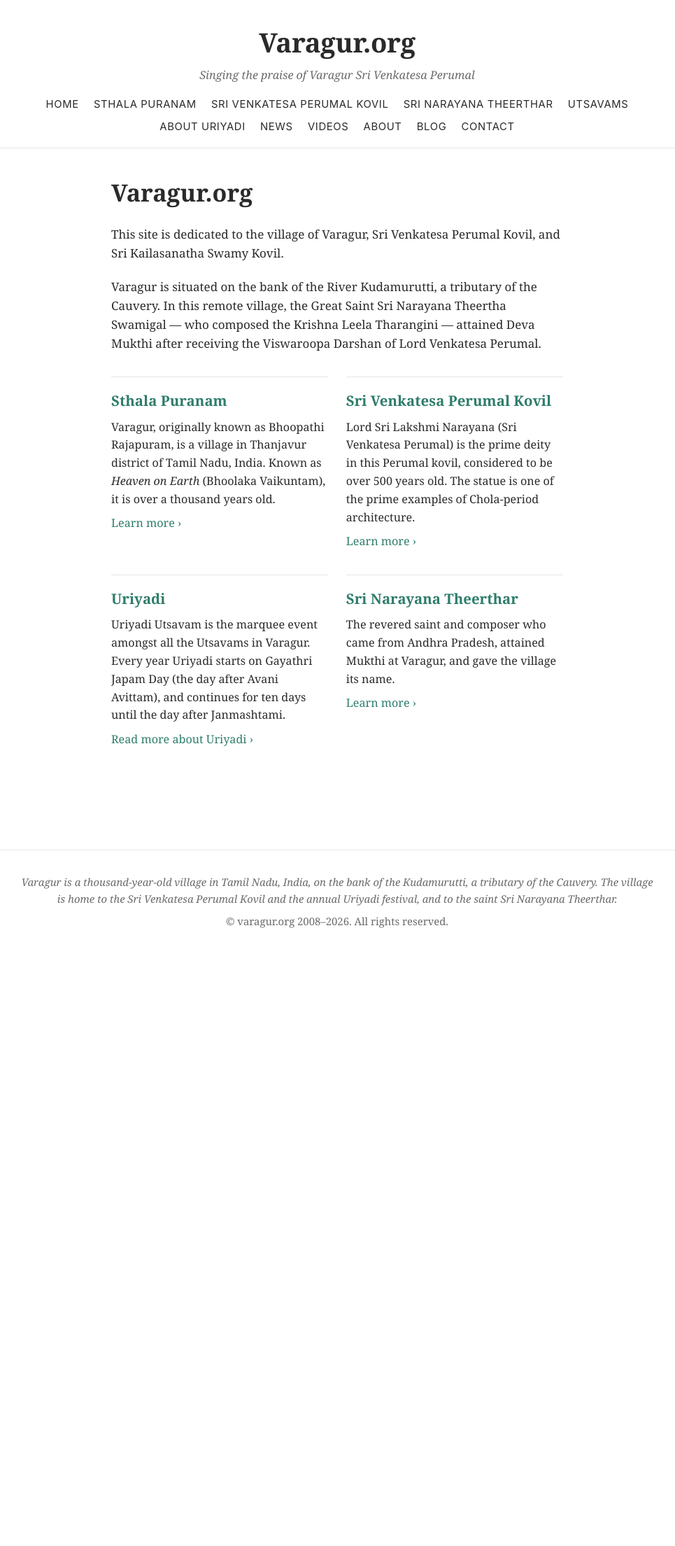
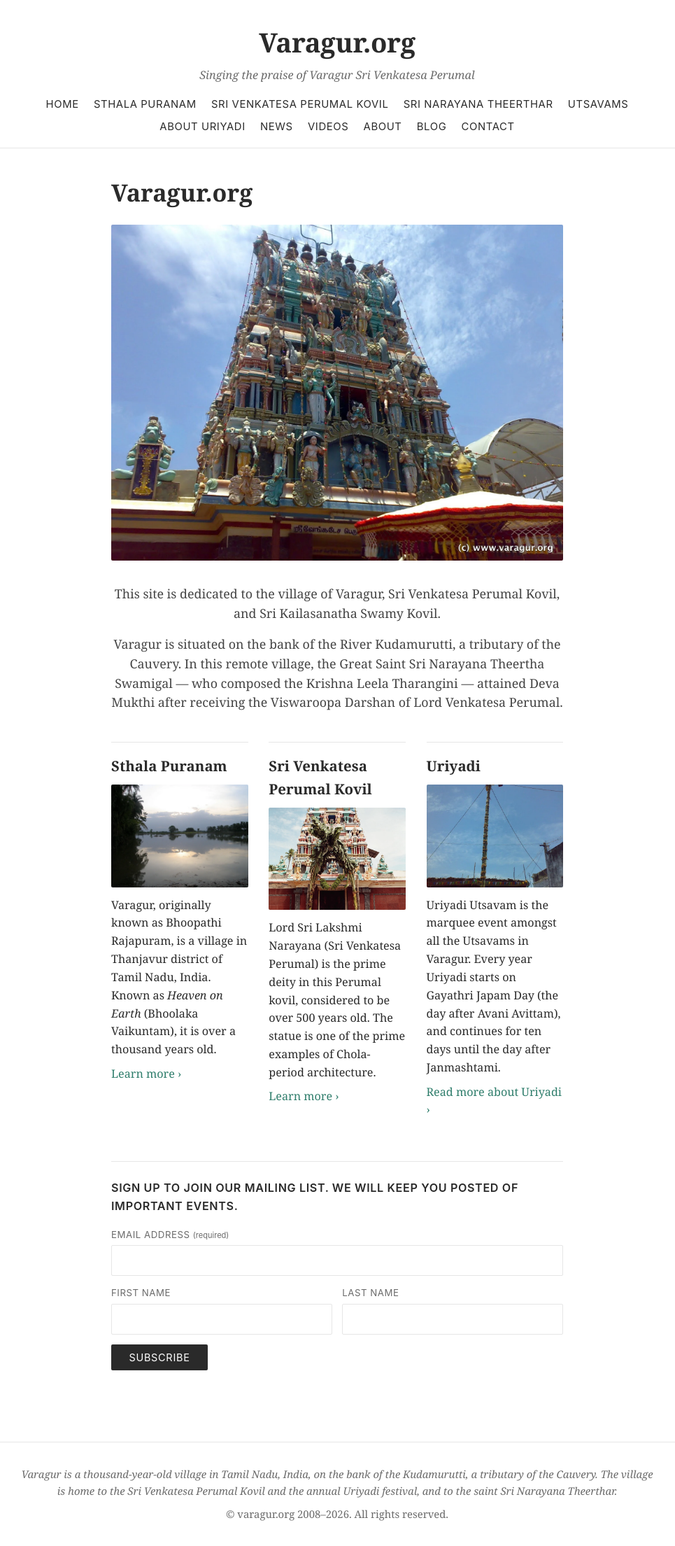
Before and after one commit to anandrajaram/varagur.org, a Jekyll site: the page built from index.md, in a window 1280 px wide. Shown: the whole page at 70% size, without its empty margins (158-1123 px from the left). Built offline with Jekyll 4.4.1, drawn with Linux system fonts in a browser that asks for light colours; before the commit the page ends 1363 px from its top, so only the background shows below that.

Commit message:
Restore homepage hero, card images, and mailing-list signup form
Side-by-side comparison showed the homepage was missing the gopuram
hero, all three card images, and the newsletter signup form that was
on the live Squarespace site. This brings the homepage back to a
like-for-like layout: hero image, intro text, three image cards
(Sthala Puranam / Sri Venkatesa Perumal Kovil / Uriyadi), then a
signup form.

The form posts to mailto:varaguronline@gmail.com for now; can swap to
Formspree/Mailchimp later.

Co-Authored-By: Claude Opus 4.7 <noreply@anthropic.com>

```diff
--- /dev/null
+++ b/_includes/signup-form.html
@@ -0,0 +1,20 @@
+<section class="signup">
+  <h3>Sign up to join our mailing list. We will keep you posted of important events.</h3>
+  <form class="signup-form" action="mailto:varaguronline@gmail.com" method="post" enctype="text/plain">
+    <label class="signup-field signup-field-wide">
+      <span>Email address <small>(required)</small></span>
+      <input type="email" name="email" required>
+    </label>
+    <div class="signup-row">
+      <label class="signup-field">
+        <span>First name</span>
+        <input type="text" name="first_name">
+      </label>
+      <label class="signup-field">
+        <span>Last name</span>
+        <input type="text" name="last_name">
+      </label>
+    </div>
+    <button type="submit" class="signup-submit">Subscribe</button>
+  </form>
+</section>
--- a/assets/css/main.css
+++ b/assets/css/main.css
@@ -139,16 +139,105 @@ article iframe { max-width: 100%; }
 .post-list h2 { margin: 0 0 0.25rem; font-size: 1.25rem; }
 .post-list .post-date { display: inline; margin: 0; }
 
+/* Home page hero */
+img.hero {
+  width: 100%;
+  max-height: 480px;
+  object-fit: cover;
+  margin: 0 0 2rem;
+  display: block;
+  border-radius: 2px;
+}
+.lede {
+  font-size: 1.05rem;
+  line-height: 1.55;
+  margin: 0 auto 1rem;
+  max-width: 44rem;
+  text-align: center;
+  color: #444;
+}
+
 /* Home page intro cards */
 .home-cards {
   display: grid;
-  grid-template-columns: repeat(auto-fit, minmax(260px, 1fr));
-  gap: 1.5rem;
-  margin: 2rem 0;
+  grid-template-columns: repeat(3, 1fr);
+  gap: 1.75rem;
+  margin: 2.5rem 0;
 }
 .home-card { border-top: 1px solid var(--color-border); padding-top: 1rem; }
-.home-card h2 { margin: 0 0 0.5rem; font-size: 1.2rem; }
+.home-card h2 { margin: 0 0 0.6rem; font-size: 1.2rem; }
+.home-card h2 a { color: var(--color-text); text-decoration: none; }
+.home-card h2 a:hover { color: var(--color-accent); }
+.home-card img {
+  width: 100%;
+  aspect-ratio: 4 / 3;
+  object-fit: cover;
+  margin: 0 0 0.75rem;
+  border-radius: 2px;
+}
 .home-card p { margin: 0 0 0.5rem; font-size: 0.95rem; }
+@media (max-width: 720px) {
+  .home-cards { grid-template-columns: 1fr; }
+}
+
+/* Signup form */
+.signup {
+  border-top: 1px solid var(--color-border);
+  margin-top: 3rem;
+  padding-top: 1.5rem;
+  max-width: 38rem;
+  margin-left: auto;
+  margin-right: auto;
+}
+.signup h3 {
+  font-size: 0.95rem;
+  text-transform: uppercase;
+  letter-spacing: 0.04em;
+  font-weight: 600;
+  margin: 0 0 1rem;
+  font-family: var(--font-sans);
+}
+.signup-form { display: flex; flex-direction: column; gap: 0.85rem; }
+.signup-row { display: grid; grid-template-columns: 1fr 1fr; gap: 0.85rem; }
+.signup-field { display: flex; flex-direction: column; gap: 0.25rem; }
+.signup-field span {
+  font-family: var(--font-sans);
+  font-size: 0.78rem;
+  text-transform: uppercase;
+  letter-spacing: 0.04em;
+  color: var(--color-muted);
+}
+.signup-field small { text-transform: none; letter-spacing: 0; color: var(--color-muted); }
+.signup-field input {
+  font-family: var(--font-serif);
+  font-size: 1rem;
+  padding: 0.55rem 0.7rem;
+  border: 1px solid var(--color-border);
+  background: #fff;
+  border-radius: 2px;
+}
+.signup-field input:focus {
+  outline: none;
+  border-color: var(--color-accent);
+  box-shadow: 0 0 0 3px rgba(46, 125, 107, 0.15);
+}
+.signup-submit {
+  align-self: flex-start;
+  background: var(--color-text);
+  color: #fff;
+  font-family: var(--font-sans);
+  font-size: 0.85rem;
+  text-transform: uppercase;
+  letter-spacing: 0.05em;
+  padding: 0.6rem 1.5rem;
+  border: 0;
+  border-radius: 2px;
+  cursor: pointer;
+}
+.signup-submit:hover { background: var(--color-accent); }
+@media (max-width: 500px) {
+  .signup-row { grid-template-columns: 1fr; }
+}
 
 /* Tables */
 table {
--- a/index.md
+++ b/index.md
@@ -3,6 +3,8 @@ layout: page
 title: "Varagur.org"
 permalink: /
 ---
+
+<img class="hero" src="{{ '/assets/images/index/gopuram-final.jpg' | relative_url }}" alt="Gopuram of Sri Venkatesa Perumal Kovil, Varagur" />
 
 <p class="lede">This site is dedicated to the village of Varagur, Sri Venkatesa Perumal Kovil, and Sri Kailasanatha Swamy Kovil.</p>
 
@@ -11,25 +13,24 @@ permalink: /
 <div class="home-cards">
   <div class="home-card">
     <h2><a href="{{ '/home/about/' | relative_url }}">Sthala Puranam</a></h2>
+    <a href="{{ '/home/about/' | relative_url }}"><img src="{{ '/assets/images/index/varagur-yeri.JPG' | relative_url }}" alt="The paddy fields and tank at Varagur" /></a>
     <p>Varagur, originally known as Bhoopathi Rajapuram, is a village in Thanjavur district of Tamil Nadu, India. Known as <em>Heaven on Earth</em> (Bhoolaka Vaikuntam), it is over a thousand years old.</p>
     <p><a href="{{ '/home/about/' | relative_url }}">Learn more &rsaquo;</a></p>
   </div>
 
   <div class="home-card">
     <h2><a href="{{ '/home/sri-venkatesa-perumal-kovil/' | relative_url }}">Sri Venkatesa Perumal Kovil</a></h2>
+    <a href="{{ '/home/sri-venkatesa-perumal-kovil/' | relative_url }}"><img src="{{ '/assets/images/index/varargur-gopuram.JPG' | relative_url }}" alt="Gopuram of Sri Venkatesa Perumal Kovil" /></a>
     <p>Lord Sri Lakshmi Narayana (Sri Venkatesa Perumal) is the prime deity in this Perumal kovil, considered to be over 500 years old. The statue is one of the prime examples of Chola-period architecture.</p>
     <p><a href="{{ '/home/sri-venkatesa-perumal-kovil/' | relative_url }}">Learn more &rsaquo;</a></p>
   </div>
 
   <div class="home-card">
     <h2><a href="{{ '/uriyadi/' | relative_url }}">Uriyadi</a></h2>
+    <a href="{{ '/uriyadi/' | relative_url }}"><img src="{{ '/assets/images/index/uriyadi.jpg' | relative_url }}" alt="The Uriyadi pot suspended during the festival" /></a>
     <p>Uriyadi Utsavam is the marquee event amongst all the Utsavams in Varagur. Every year Uriyadi starts on Gayathri Japam Day (the day after Avani Avittam), and continues for ten days until the day after Janmashtami.</p>
     <p><a href="{{ '/uriyadi/' | relative_url }}">Read more about Uriyadi &rsaquo;</a></p>
   </div>
+</div>
 
-  <div class="home-card">
-    <h2><a href="{{ '/home/sri-narayana-theerthar/' | relative_url }}">Sri Narayana Theerthar</a></h2>
-    <p>The revered saint and composer who came from Andhra Pradesh, attained Mukthi at Varagur, and gave the village its name.</p>
-    <p><a href="{{ '/home/sri-narayana-theerthar/' | relative_url }}">Learn more &rsaquo;</a></p>
-  </div>
-</div>
+{% include signup-form.html %}
```
